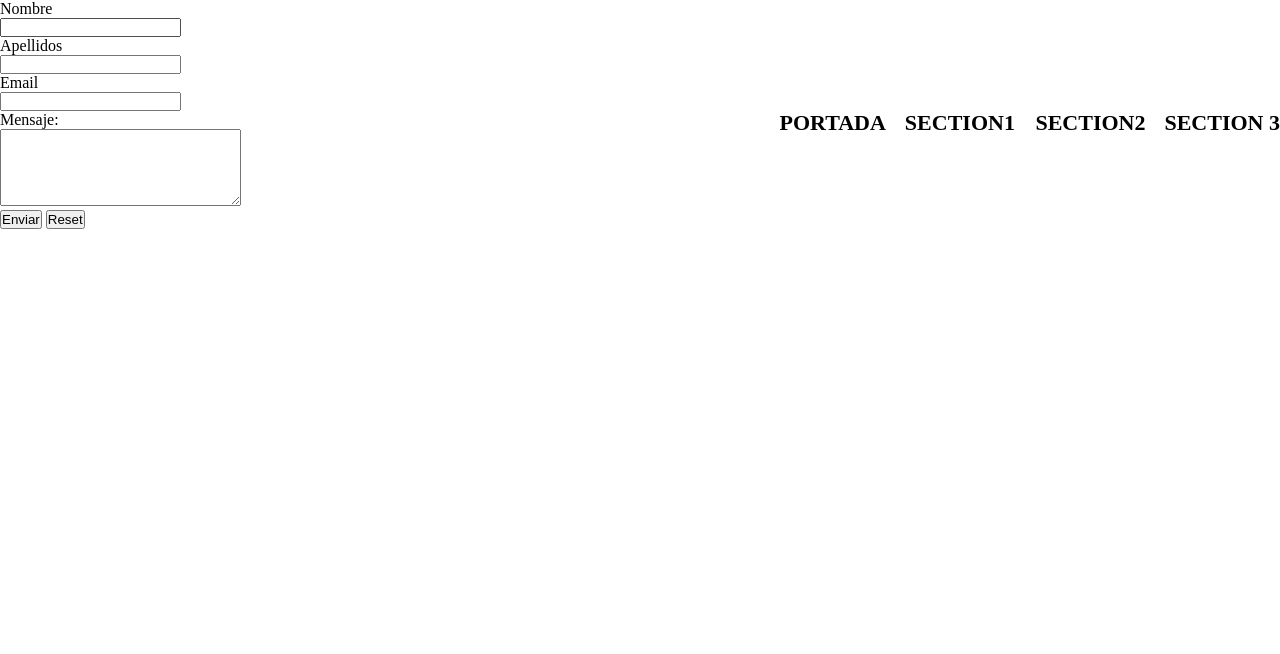
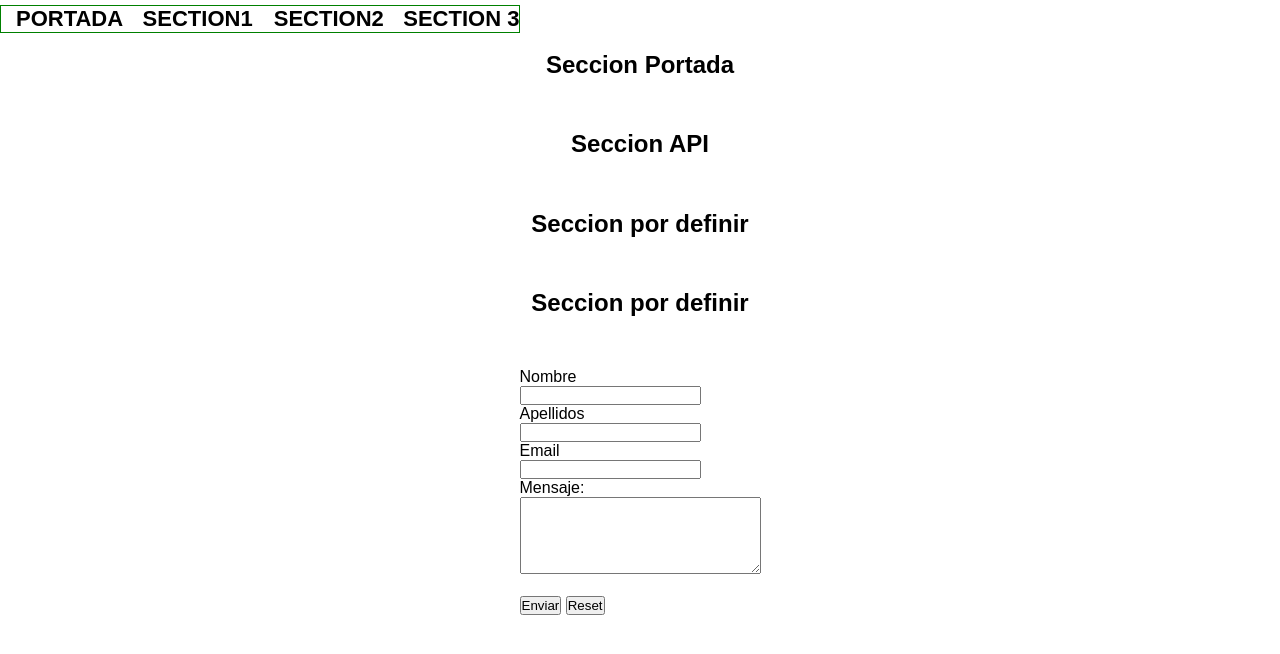
Before and after one commit to XabierGallardo/Los-Serpenteadores, a plain HTML site: page index.html in a window 1280 px wide. Drawn offline with Linux system fonts and the light colour scheme.

Commit message:
Añadida fuente externa, estructurado html con flex-column

```diff
--- a/css/styles.css
+++ b/css/styles.css
@@ -1,3 +1,8 @@
+@font-face {
+	font-family: "ubuntu";
+	src: url(ubuntu.ttf);
+}
+
 * {
     margin: 0;
     padding: 0;
@@ -10,6 +15,14 @@ html {
 
 body {
     font-size: 1.6rem;
+    display: flex;
+    flex-direction: column;
+    align-items: center;
+    font-family: Arial;
+}
+
+section {
+    margin-top: 4%;
 }
 
 .header {
@@ -21,8 +34,8 @@ body {
 
 .navegacion {
     position: fixed;
-    top: 110px;
-    right: 0;
+    top: 5px;
+    border: 1px solid green;
 
 }
 
@@ -52,4 +65,5 @@ nav a:hover{
 
 #validacion {
     padding-top: 1%;
+    font-family: Arial;
 }
--- a/index.html
+++ b/index.html
@@ -33,19 +33,26 @@
     </header>
 
     <!-- PORTADA con animaciones, opacidad, lo que se nos ocurra -->
-    <section class="section"></section>
+    <section class="section">
+        <h1>Seccion Portada</h1>
+    </section>
 
     <!-- MOSTRAR DATOS API 1ª version datos random -->
-    <section class="section"></section>
+    <section class="section">
+        <h1>Seccion API</h1>
+    </section>
 
     <!--  -->
-    <section class="section"></section>
+    <section class="section">
+        <h1>Seccion por definir</h1>
+    </section>
 
     <!--  -->
-    <section class="section"></section>
+    <section class="section">
+        <h1>Seccion por definir</h1>
+    </section>
 
-    <!-- XABI FORMULARIO contacto simple / nombre, apellidos, email, mensaje  -->
-    <!-- XABI Agregar validación javascript  -->
+    <!-- Formulario con validacion  -->
     <section class="section">
         <form>
             <label for="nombre">Nombre</label><br>
@@ -58,7 +65,7 @@
             <input type="email" id="email"><br>
 
             <label for="mensaje">Mensaje:</label><br>
-            <textarea id="mensaje" name="mensaje" rows="5" cols="28"></textarea><br>
+            <textarea id="mensaje" name="mensaje" rows="5" cols="28"></textarea><br><br>
 
             <input id="enviar" type="submit" value="Enviar">
             <input type="reset">
--- a/js/index.js
+++ b/js/index.js
@@ -20,10 +20,8 @@ let books;
 
 // Asignar validacion formulario al hacer click en boton enviar
 docGEBI("enviar").addEventListener("click", function(){
-
 	// Evitar envio por defecto del formulario
 	event.preventDefault();
-
 	validarFormulario();
 	});
 
```
Also changed, not shown: css/ubuntu.ttf (added).
